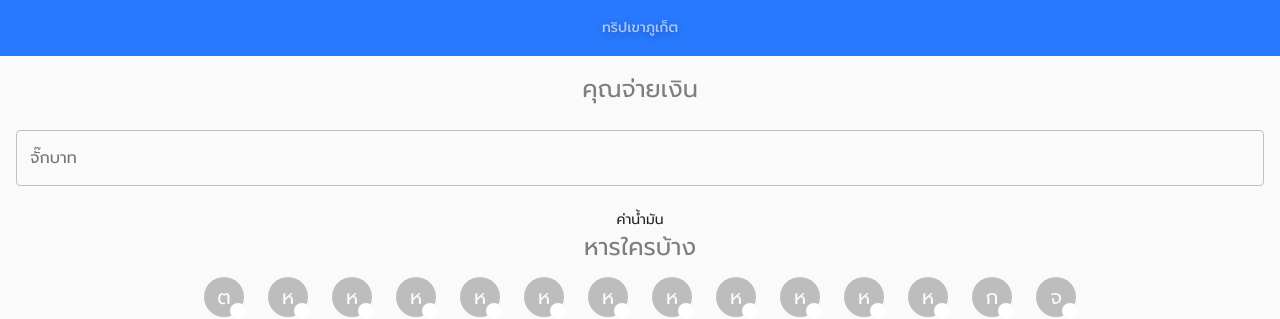
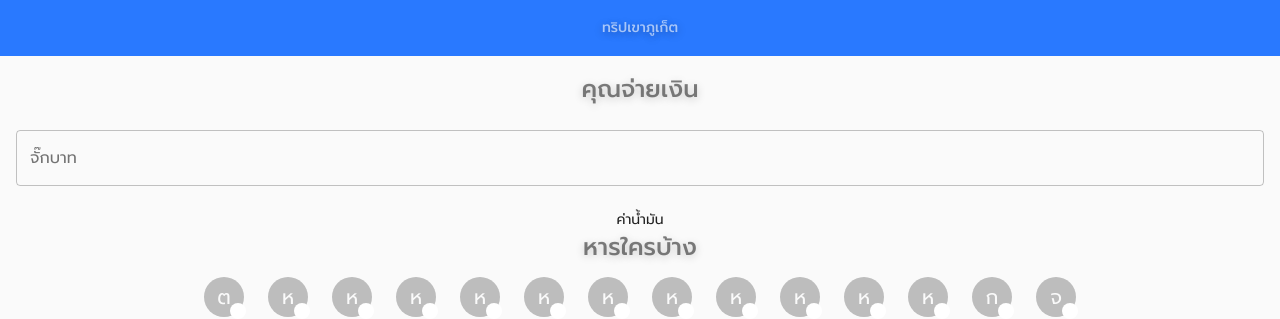
Before and after one commit to AnuchitO/fe-jugbaht, a React (Create React App) app: page / in a window 1280 px wide. Shown: the top 319 px of the page. Built offline with nearby package versions, Linux system fonts and the light colour scheme.

Commit message:
add text-shadow

```diff
--- a/src/components/Expense/Expense.js
+++ b/src/components/Expense/Expense.js
@@ -37,6 +37,7 @@ const Expense = () => {
     { name: "กบ" },
     { name: "จุ้น" }
   ];
+
   return (
     <div>
       <div className={styles.root}>
--- a/src/components/Expense/Expense.module.scss
+++ b/src/components/Expense/Expense.module.scss
@@ -20,6 +20,8 @@
 
 .title {
   font-size: 24px;
+  font-weight: 500;
+  text-shadow: 0 2px 8px rgba($color: black, $alpha: 0.2);
   color: rgba($color: rgb(42, 41, 41), $alpha: 0.6);
 }
 
@@ -60,6 +62,7 @@
   flex-direction: column;
   align-items: center;
   justify-content: center;
+  text-shadow: 0 2px 8px rgba($color: black, $alpha: 0.2);
 }
 
 .note {
```
